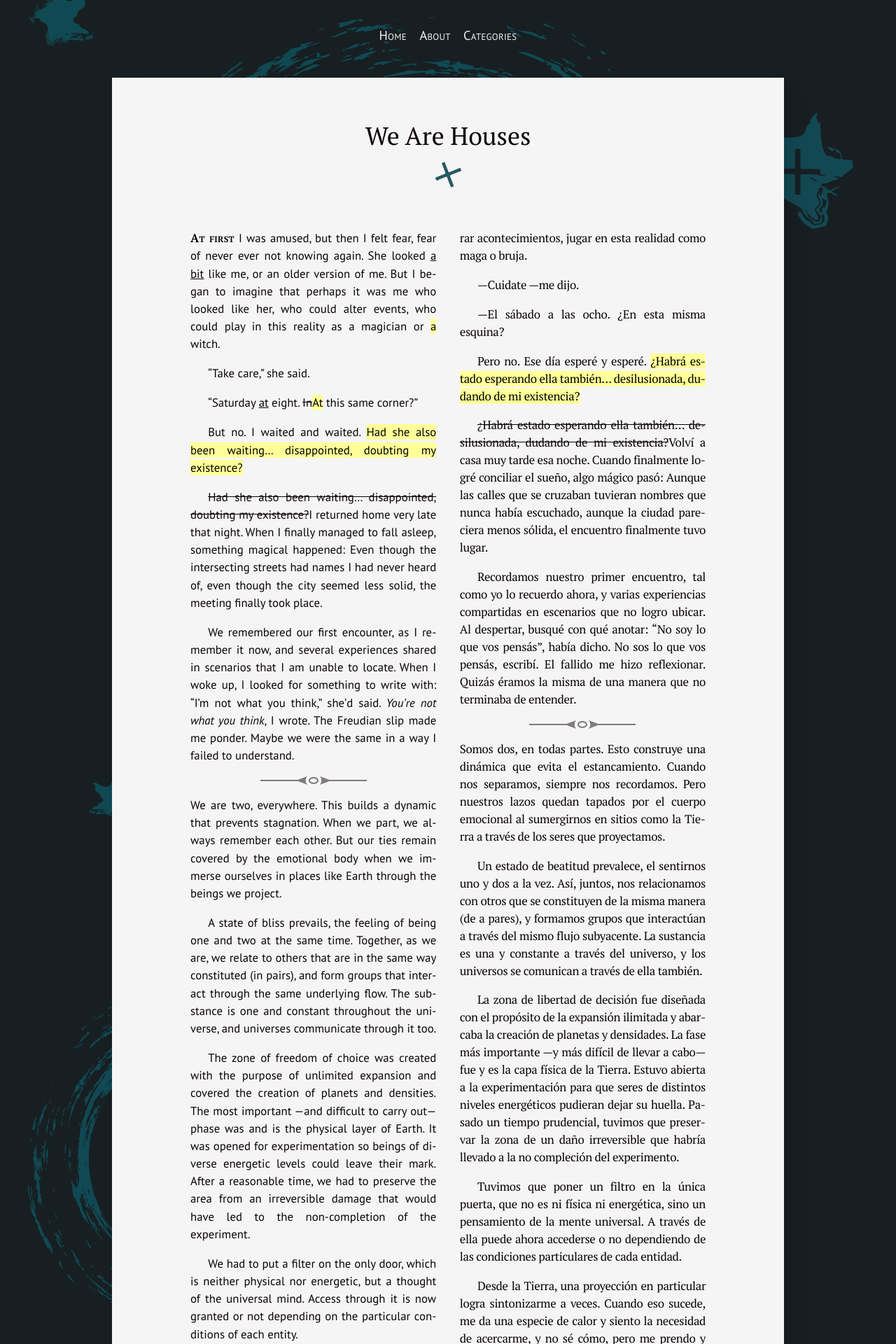
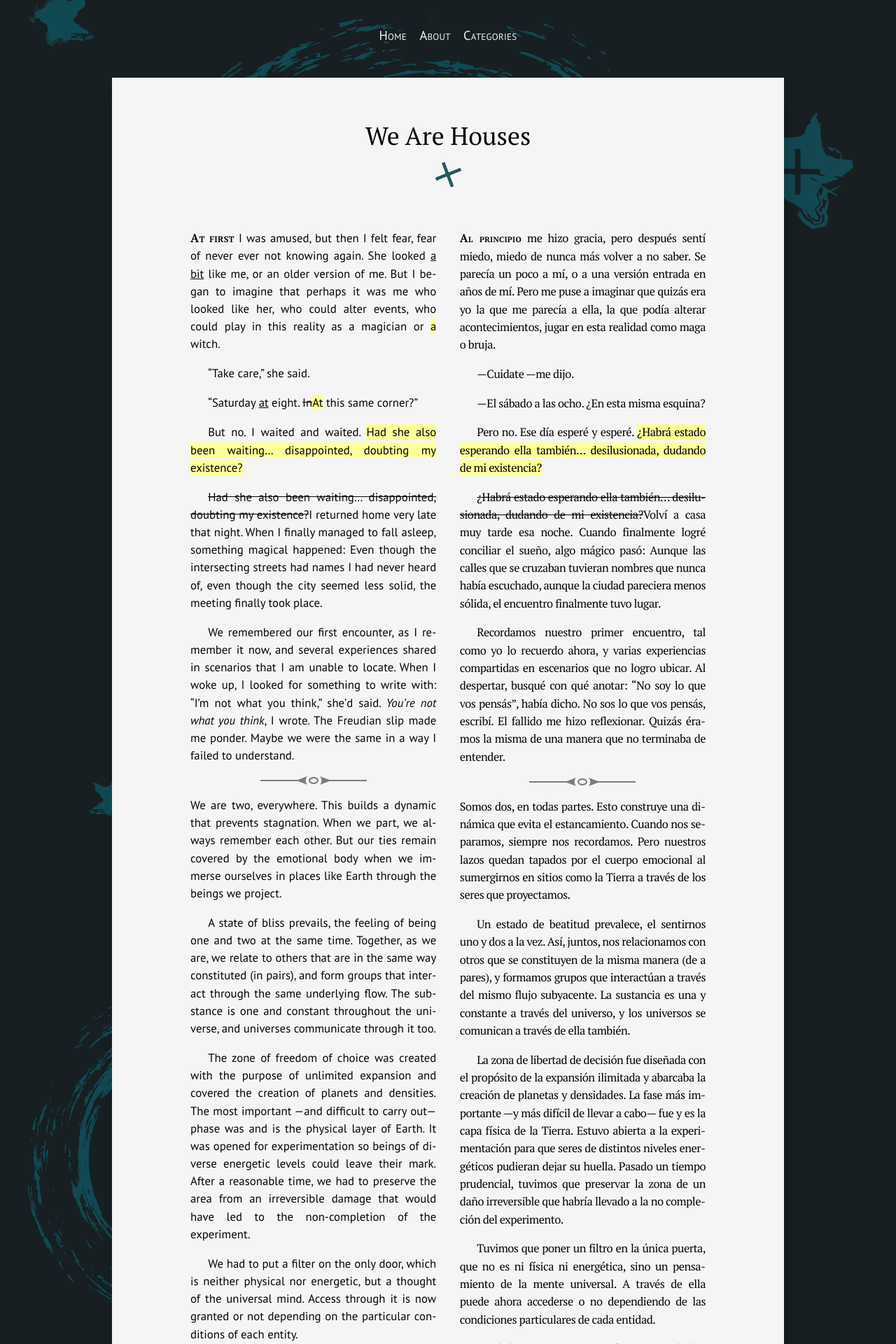
Before and after one commit to silvialohrmann/editorial, a Jekyll site: the page built from _posts/2022-11-18-we-are-houses.md, in a window 1280 px wide. Shown: the top 1920 px of the page at 70% size. Built offline with Jekyll 4.4.1, drawn with Linux system fonts in a browser that asks for light colours.

Commit message:
Update _article.scss

```diff
--- a/_sass/_article.scss
+++ b/_sass/_article.scss
@@ -59,10 +59,10 @@
 }
 
 .spanish p {
-  font-family: 'PT Serif', serif;
-  font-size: 100%;
-  letter-spacing: -.02em;
-  line-height: 25px;
+    font-family: 'PT Serif', serif;
+    font-size: 97.5%;
+    letter-spacing: -.03em;
+    line-height: 25.33333px;
 }
 
 .post p:first-of-type,
```
